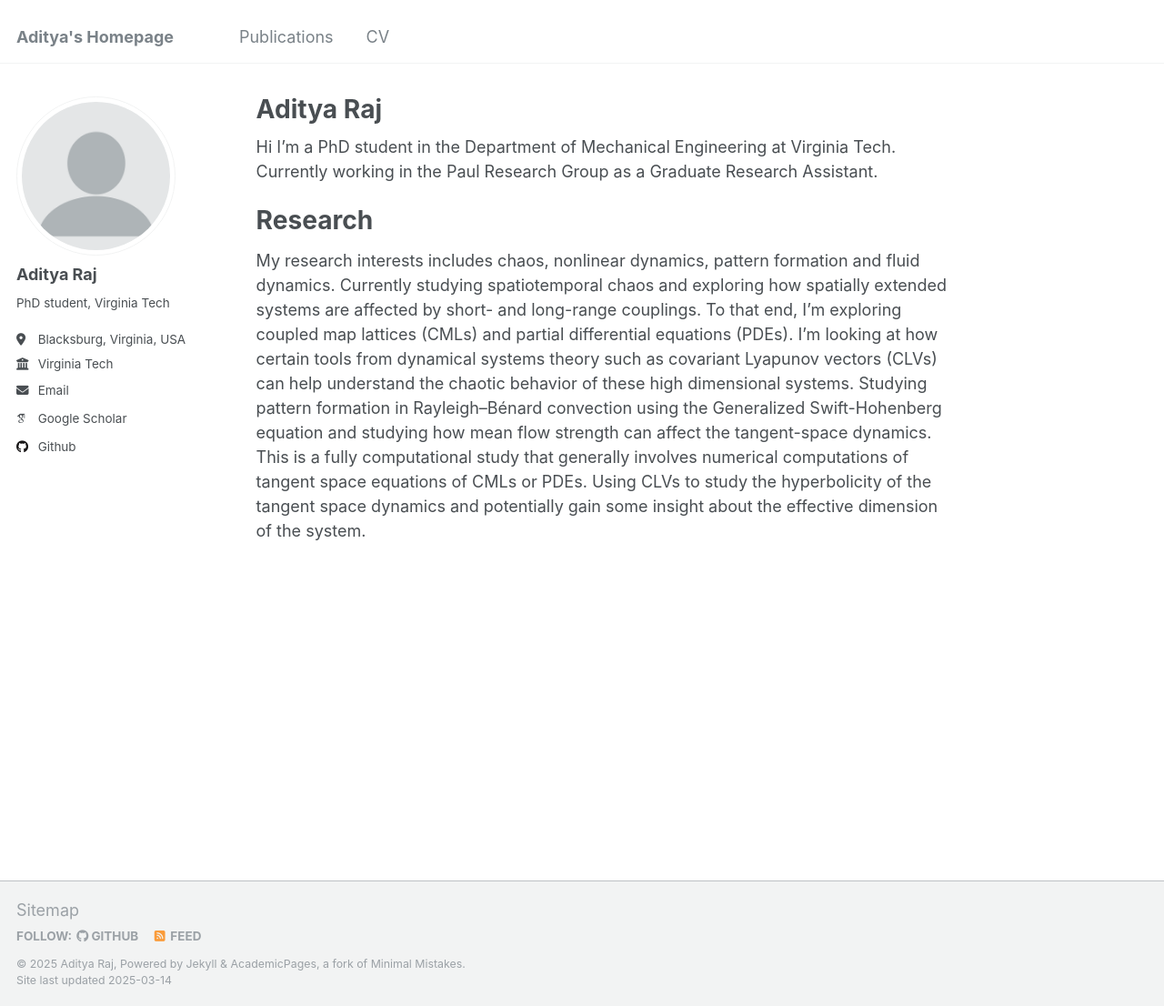
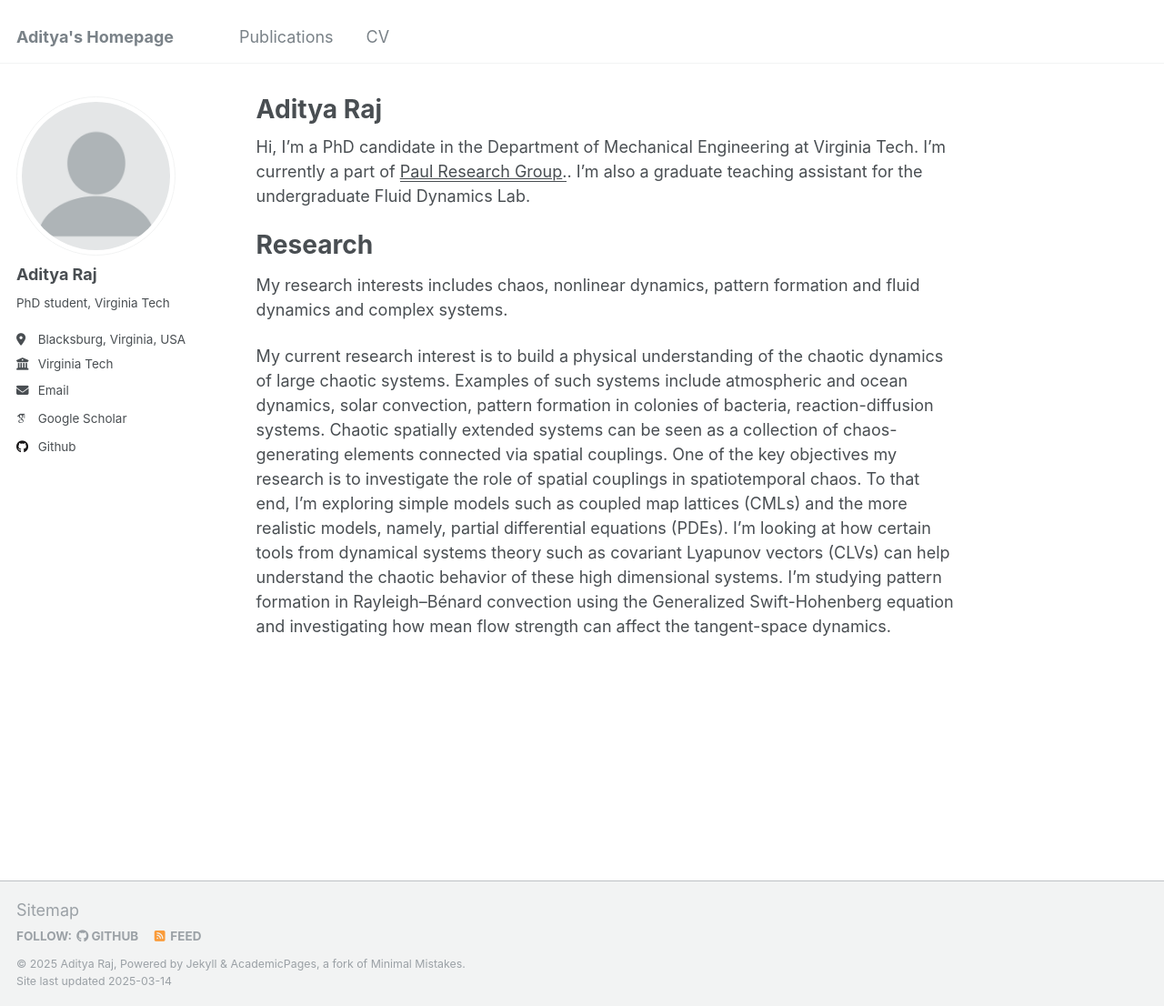
Before and after one commit to Adityafy/adityafy.github.io, a Jekyll site: the page built from _pages/about.md, in a window 1280 px wide and 1106 px high. Shown: the whole window at 91% size. Built offline with Jekyll 4.4.1, drawn with Linux system fonts in a browser that asks for light colours; some web fonts are replaced.

Commit message:
research updated

```diff
--- a/_pages/about.md
+++ b/_pages/about.md
@@ -7,8 +7,10 @@ redirect_from:
   - /about.html
 ---
 
-Hi I'm a PhD student in the Department of Mechanical Engineering at Virginia Tech. Currently working in the Paul Research Group as a Graduate Research Assistant.
+Hi, I'm a PhD candidate in the Department of Mechanical Engineering at Virginia Tech. I'm currently a part of <u><a href="https://paul.me.vt.edu">Paul Research Group</a>.</u>. I'm also a graduate teaching assistant for the undergraduate Fluid Dynamics Lab.
 
 Research
 ======
-My research interests includes chaos, nonlinear dynamics, pattern formation and fluid dynamics. Currently studying spatiotemporal chaos and exploring how spatially extended systems are affected by short- and long-range couplings. To that end, I’m exploring coupled map lattices (CMLs) and partial differential equations (PDEs). I’m looking at how certain tools from dynamical systems theory such as covariant Lyapunov vectors (CLVs) can help understand the chaotic behavior of these high dimensional systems. Studying pattern formation in Rayleigh–Bénard convection using the Generalized Swift-Hohenberg equation and studying how mean flow strength can affect the tangent-space dynamics. This is a fully computational study that generally involves numerical computations of tangent space equations of CMLs or PDEs. Using CLVs to study the hyperbolicity of the tangent space dynamics and potentially gain some insight about the effective dimension of the system.
+My research interests includes chaos, nonlinear dynamics, pattern formation and fluid dynamics and complex systems.
+
+My current research interest is to build a physical understanding of the chaotic dynamics of large chaotic systems. Examples of such systems include atmospheric and ocean dynamics, solar convection, pattern formation in colonies of bacteria, reaction-diffusion systems. Chaotic spatially extended systems can be seen as a collection of chaos-generating elements connected via spatial couplings. One of the key objectives my research is to investigate the role of spatial couplings in spatiotemporal chaos. To that end, I’m exploring simple models such as coupled map lattices (CMLs) and the more realistic models, namely, partial differential equations (PDEs). I’m looking at how certain tools from dynamical systems theory such as covariant Lyapunov vectors (CLVs) can help understand the chaotic behavior of these high dimensional systems. I'm studying pattern formation in Rayleigh–Bénard convection using the Generalized Swift-Hohenberg equation and investigating how mean flow strength can affect the tangent-space dynamics.
```
